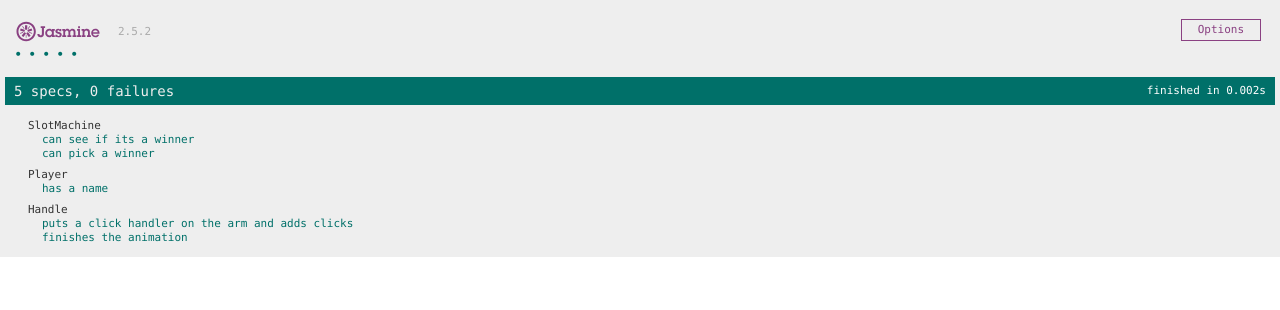
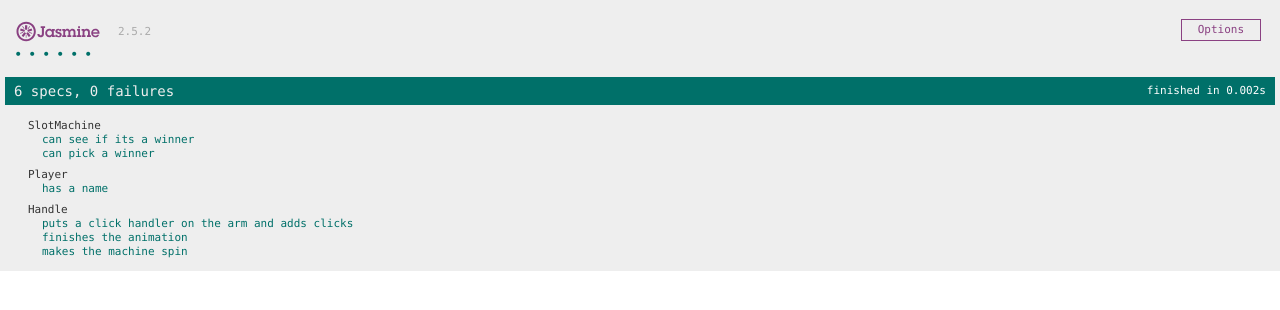
Before and after one commit to jodonnell/latimer_family_slots, a plain HTML site: page SpecRunner.html in a window 1280 px wide. Drawn offline with Linux system fonts and the light colour scheme.

Commit message:
make the machine spin

```diff
--- a/css/styles.css
+++ b/css/styles.css
@@ -37,8 +37,11 @@ body {
 		-webkit-transform-style: preserve-3d;
 		-webkit-animation-iteration-count: infinite;
 		-webkit-animation-timing-function: linear;
+		-webkit-animation-duration: 2s;
+}
+
+.ring.active {
 		-webkit-animation-name: x-spin;
-		-webkit-animation-duration: 2s;
 }
 
 .ring > :nth-child(odd) {
--- a/index.html
+++ b/index.html
@@ -64,6 +64,7 @@
 				</div>
 				<script src="./src/jquery-3.1.1.min.js"></script>
 				<script src="./src/handle.js"></script>
+				<script src="./src/slot_machine.js"></script>
 				<script>
 				 $(document).ready(() => {
 						 new Handle($('.arm'));
--- a/spec/handle_spec.js
+++ b/spec/handle_spec.js
@@ -1,9 +1,11 @@
 describe("Handle", () => {
-    var handle;
+    var handle, slotMachine;
 
     beforeEach(() => {
         $('body').append('<div class="arm"></div>');
-        handle = new Handle($('.arm'));
+        slotMachine = new SlotMachine([]);
+        spyOn(slotMachine, "activate");
+        handle = new Handle($('.arm'), slotMachine);
     });
 
     afterEach(() => {
@@ -24,4 +26,9 @@ describe("Handle", () => {
         }, 2);
     });
 
+    it('makes the machine spin', () => {
+        $('.arm').click();
+        expect(slotMachine.activate).toHaveBeenCalled();
+    });
+
 });
--- a/src/handle.js
+++ b/src/handle.js
@@ -1,11 +1,15 @@
 class Handle {
-    constructor($handle) {
+    constructor($handle, slotMachine) {
         this.$handle = $handle;
+        this.slotMachine = slotMachine;
+
         this.$handle.on('click', () => { this.clickedHandle() });
     }
 
     clickedHandle() {
+        this.slotMachine.activate();
         this.$handle.addClass('clicked');
+
         setTimeout(() => {
             this.$handle.removeClass('clicked');
         }, this._handleAnimationTime());
--- a/src/slot_machine.js
+++ b/src/slot_machine.js
@@ -1,6 +1,7 @@
 class SlotMachine {
     constructor(players) {
         this.players = players;
+        this.handle = new Handle($('.arm'), this);
     }
 
     isWin() {
@@ -15,4 +16,8 @@ class SlotMachine {
     _random() {
         return Math.random();
     }
+
+    activate() {
+
+    }
 }
```
